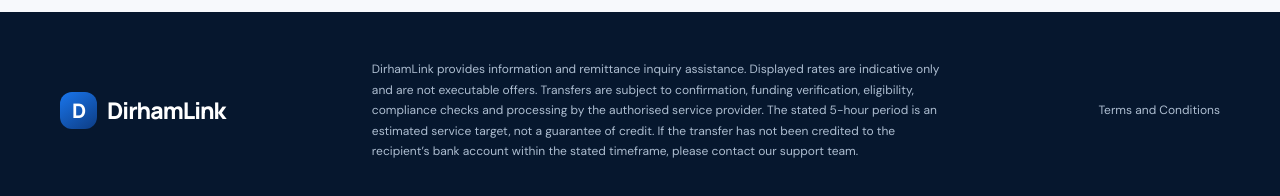
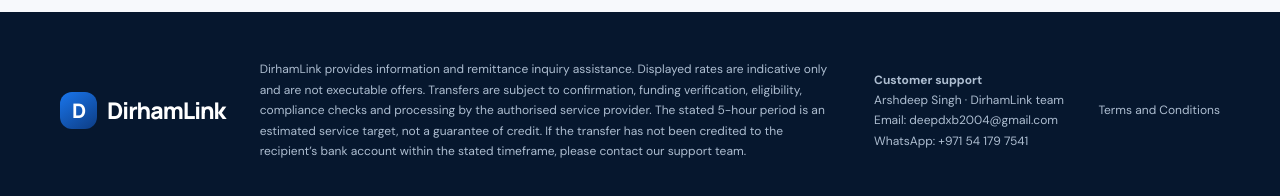
Before and after one commit to dirhamlink/dirhamlink-website, a Next.js app: page / in a window 1280 px wide. Shown: the part 2512-2708 px from the top of the page. Built offline with nearby package versions, Linux system fonts and the light colour scheme; no server answers.

Commit message:
Add DirhamLink customer support contact to homepage

```diff
--- a/app/page.tsx
+++ b/app/page.tsx
@@ -133,6 +133,12 @@ export default function Home() {
         <div className="container footer-row">
           <a className="brand" href="#"><span className="brand-mark">D</span><span style={{ color: "#fff" }}>DirhamLink</span></a>
           <p className="footer-note">DirhamLink provides information and remittance inquiry assistance. Displayed rates are indicative only and are not executable offers. Transfers are subject to confirmation, funding verification, eligibility, compliance checks and processing by the authorised service provider. The stated 5-hour period is an estimated service target, not a guarantee of credit. If the transfer has not been credited to the recipient’s bank account within the stated timeframe, please contact our support team.</p>
+          <div className="footer-note">
+            <strong>Customer support</strong><br />
+            Arshdeep Singh · DirhamLink team<br />
+            Email: <a href="mailto:deepdxb2004@gmail.com">deepdxb2004@gmail.com</a><br />
+            WhatsApp: <a href="https://wa.me/971541797541" target="_blank" rel="noreferrer">+971 54 179 7541</a>
+          </div>
           <a href="/terms-and-conditions" className="footer-note">Terms and Conditions</a>
         </div>
       </footer>
```
